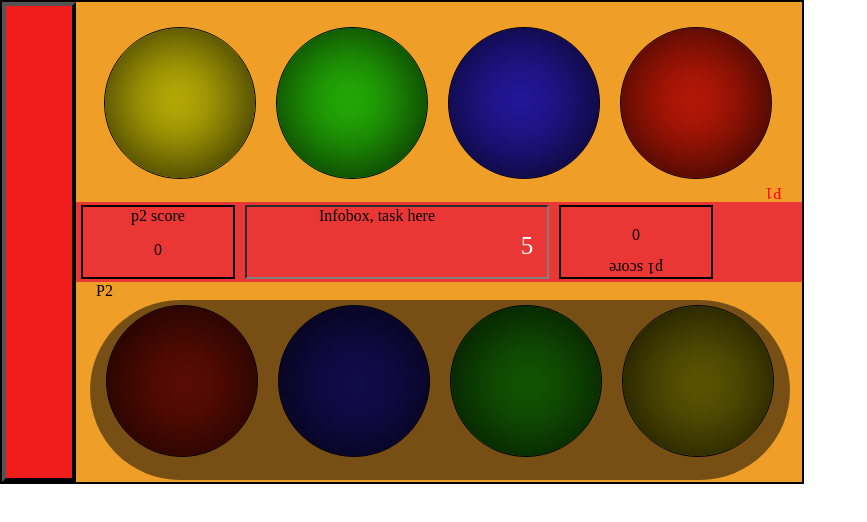
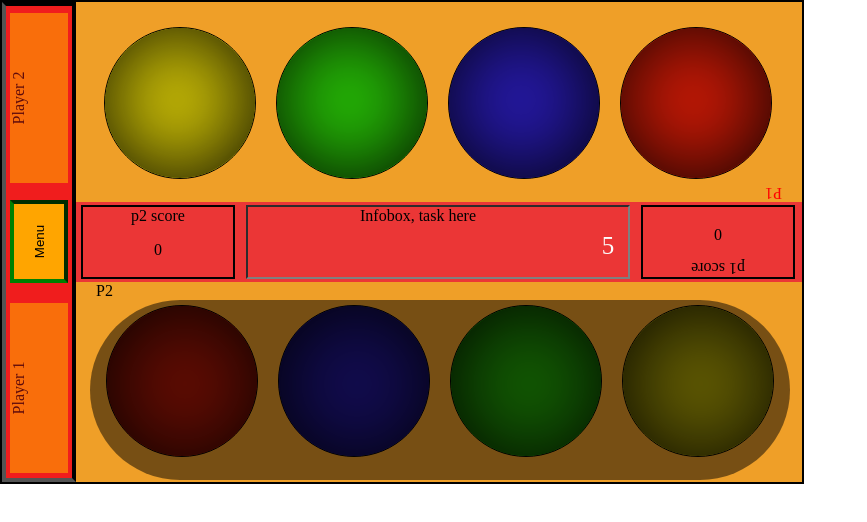
Before and after one commit to mangonator/Speed_Game, a plain HTML site: page Mode1.html in a window 1280 px wide. Shown: the whole page, without its empty margins (0-867 px from the left). Drawn offline with Linux system fonts and the light colour scheme.

Commit message:
Added boxes and button to top bar

```diff
--- a/Mode1.html
+++ b/Mode1.html
@@ -33,7 +33,11 @@
 				<div id="p2_4"></div>
 			</div>
 		</div>
-		<div id="ylapalkki"></div>
+		<div id="ylapalkki">
+      <div id="topboxp1">Player 1</div>
+      <button class="menubutton">Menu</button>
+      <div id="topboxp2">Player 2</div>
+    </div>
 	</div>
 	<div id="overlay"></div>
 </body>
--- a/tyylit/style.css
+++ b/tyylit/style.css
@@ -58,12 +58,19 @@ text-align: center;
 
 
   #ylapalkki{
+  position: absolute;
+  top: 205px;
+  left: -201px;
   border: outset 4px black;
-    width:66px;
-    height:472px;
+    width:472px;
+    height:66px;
     margin: 0px 0px 0px 0px;
-    float:left;
     background: #F01D1D;
+    transform: rotate(270deg);
+-ms-transform: rotate(270deg); /* IE 9 */
+-webkit-transform: rotate(270deg); /* Safari and Chrome */
+-o-transform: rotate(270deg); /* Opera */
+-moz-transform: rotate(270deg); /* Firefox */
 }
 
 #p1_1, #p1_2, #p1_3, #p1_4, #p2_1, #p2_2, #p2_3, #p2_4 {
@@ -118,14 +125,14 @@ text-align: center;
 
 #message {
 	position:absolute;
-	top:150px;
+	top:160px;
 	left:280px;
 	z-index:4;
 	width:250px;
 	height:150px;
 	display:none;
-	background:#fcfcfc;
-	border:1px #000 solid;
+	background:orange;
+	border:4px #000 ridge;
 }
 
 #scorep1{
@@ -153,9 +160,40 @@ text-align: center;
 
 #infobox{
 border: 2px inset grey;
-width: 300px;
+width: 380px;
 height: 70px;
 float: left;
-margin: 3px 5px 3px 5px;
+margin: 3px 6px 3px 6px;
 text-align: center;
 }
+
+#topboxp1{
+float:left;
+width: 170px;
+height: 58px;
+background: orange;
+margin: 4px 15px 4px 5px;
+text-align: center;
+opacity:0.6;
+filter:alpha(opacity=40); /* For IE8 and earlier */
+}
+
+#topboxp2{
+float:left;
+width: 170px;
+height: 58px;
+background: orange;
+margin: 4px 5px 4px 5px;
+text-align: center;
+opacity:0.6;
+filter:alpha(opacity=40); /* For IE8 and earlier */
+}
+
+button.menubutton{
+float:left;
+width: 83px;
+height: 58px;
+background: orange;
+border: outset 4px green;
+margin: 4px 12px 4px 5px;
+}
```
